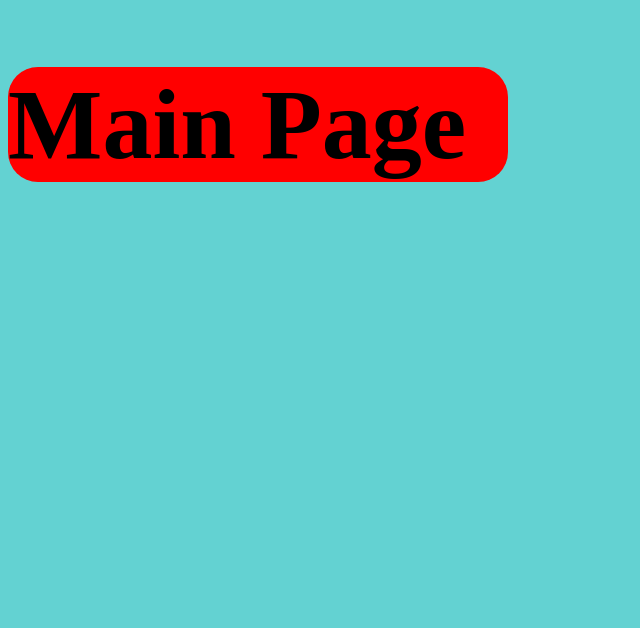
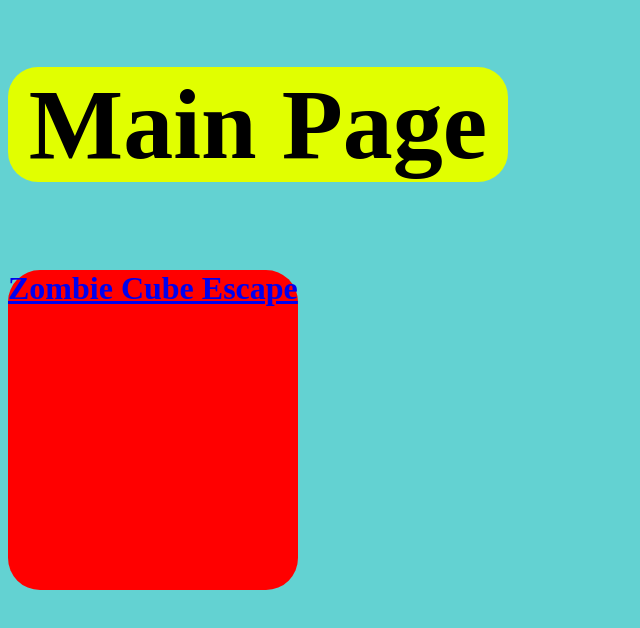
Before and after one commit to CoderKingMP/coderkingmp.github.com, a plain HTML site: page index.html in a window 1280 px wide. Shown: the whole page, without its empty margins (0-640 px from the left). Drawn offline with Linux system fonts and the light colour scheme.

Commit message:
Made a link to Zombie Cube Escape

```diff
--- a/index.css
+++ b/index.css
@@ -1,11 +1,16 @@
 #Title {
     font-size: 100px;
     border-radius: 30px;
-    background-color: red;
+    background-color: rgb(225, 255, 0);
     text-align: center;
     width: 5em;
-    align-items: center;
-    display: flex;
+}
+#Zombie{
+    background-color: red;
+    display:  inline-block;
+    height: 10em;
+    border-radius: 1em;
+    text-align: center;
 }
 
 body {
--- a/index.html
+++ b/index.html
@@ -8,5 +8,6 @@
 <body>
     <h1 id="Title">Main Page</h1>
     <link rel="stylesheet" href="./index.css">
+    <h1 id="Zombie" ><a href="https://coderkingmp.github.io/ZombieCubeEscape/index.html">Zombie Cube Escape</a> </h1>
 </body>
 </html>
```
